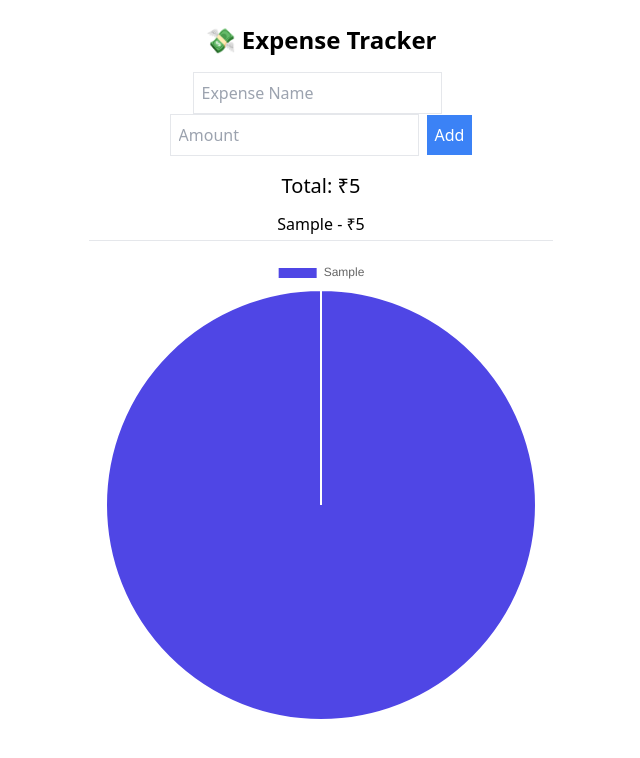
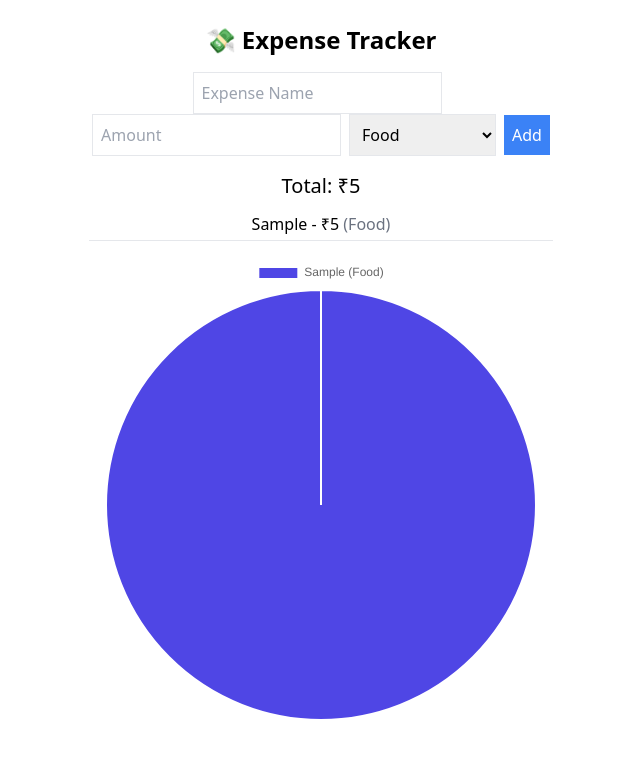
Before and after one commit to tanishka0324/expense-tracker, a React (Create React App) app: page / in a window 1280 px wide. Both pictures are taken after typing "Sample", "5" into the empty fields and a click on the button "Add". Shown: the top 758 px of the page, without its empty margins (319-959 px from the left). Built offline with nearby package versions, Linux system fonts and the light colour scheme; the HTML template or start-up script is replaced by a standard one.

Commit message:
Update App.js

```diff
--- a/src/App.js
+++ b/src/App.js
@@ -8,10 +8,11 @@ export default function App() {
   const [transactions, setTransactions] = useState([]);
   const [text, setText] = useState("");
   const [amount, setAmount] = useState("");
+  const [category, setCategory] = useState("Food");
 
   const addTransaction = () => {
     if (!text || !amount) return;
-    setTransactions([...transactions, { text, amount: parseFloat(amount) }]);
+    setTransactions([...transactions, { text, amount: parseFloat(amount), category }]);
     setText("");
     setAmount("");
   };
@@ -19,11 +20,11 @@ export default function App() {
   const total = transactions.reduce((acc, t) => acc + t.amount, 0);
 
   const chartData = {
-    labels: transactions.map((t) => t.text),
+    labels: transactions.map((t) => `${t.text} (${t.category})`),
     datasets: [
       {
         data: transactions.map((t) => t.amount),
-        backgroundColor: ["#4F46E5", "#22C55E", "#EF4444", "#FACC15"],
+        backgroundColor: ["#4F46E5", "#22C55E", "#EF4444", "#FACC15", "#14B8A6", "#8B5CF6"],
       },
     ],
   };
@@ -46,6 +47,15 @@ export default function App() {
           value={amount}
           onChange={(e) => setAmount(e.target.value)}
         />
+
+        <select className="border p-2 mr-2" value={category} onChange={(e) => setCategory(e.target.value)}>
+          <option>Food</option>
+          <option>Travel</option>
+          <option>Shopping</option>
+          <option>Entertainment</option>
+          <option>Other</option>
+        </select>
+
         <button className="bg-blue-500 text-white p-2" onClick={addTransaction}>
           Add
         </button>
@@ -56,7 +66,7 @@ export default function App() {
       <ul className="mb-4">
         {transactions.map((t, i) => (
           <li key={i} className="border-b py-1">
-            {t.text} - ₹{t.amount}
+            {t.text} - ₹{t.amount} <span className="text-gray-500">({t.category})</span>
           </li>
         ))}
       </ul>
```
